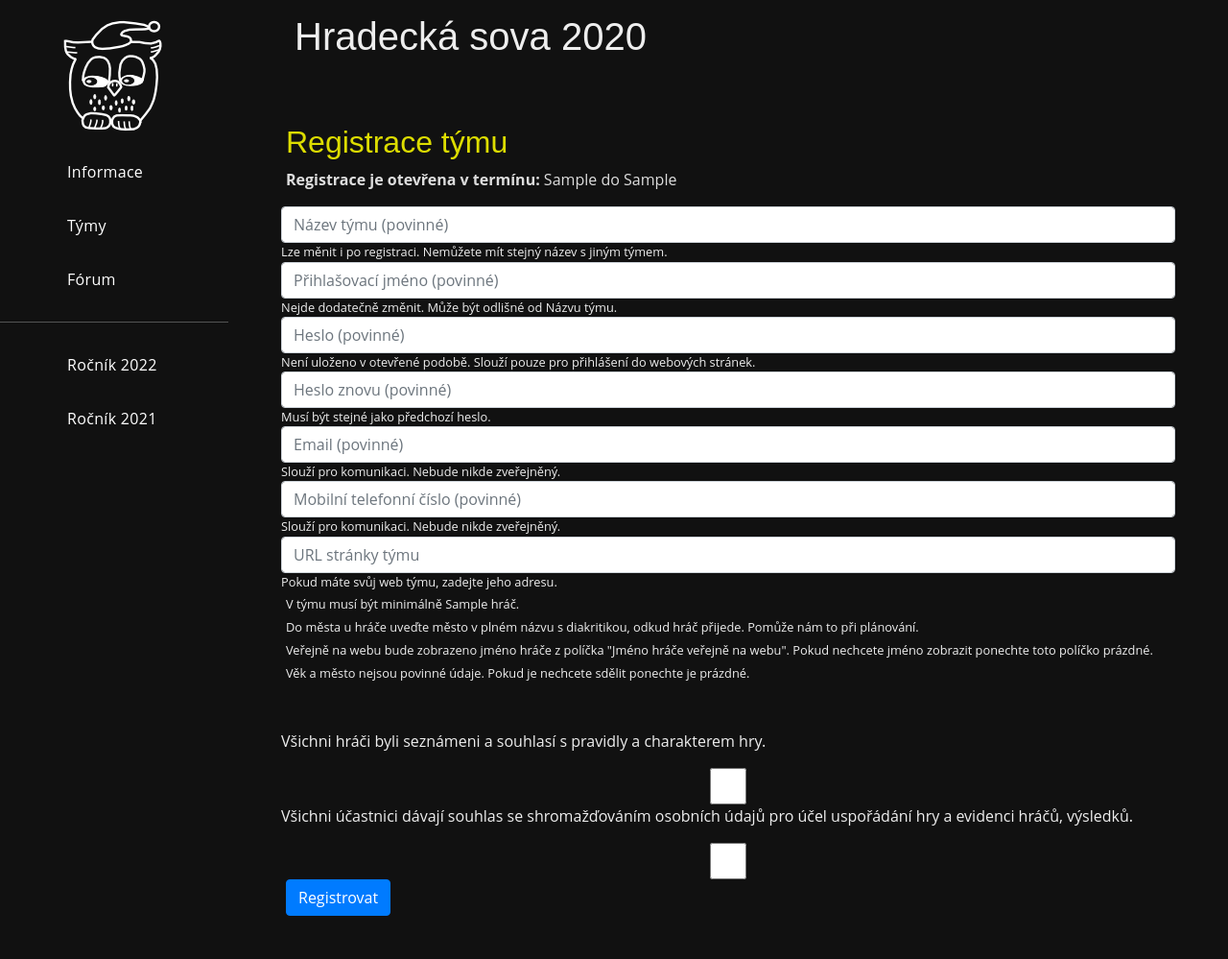
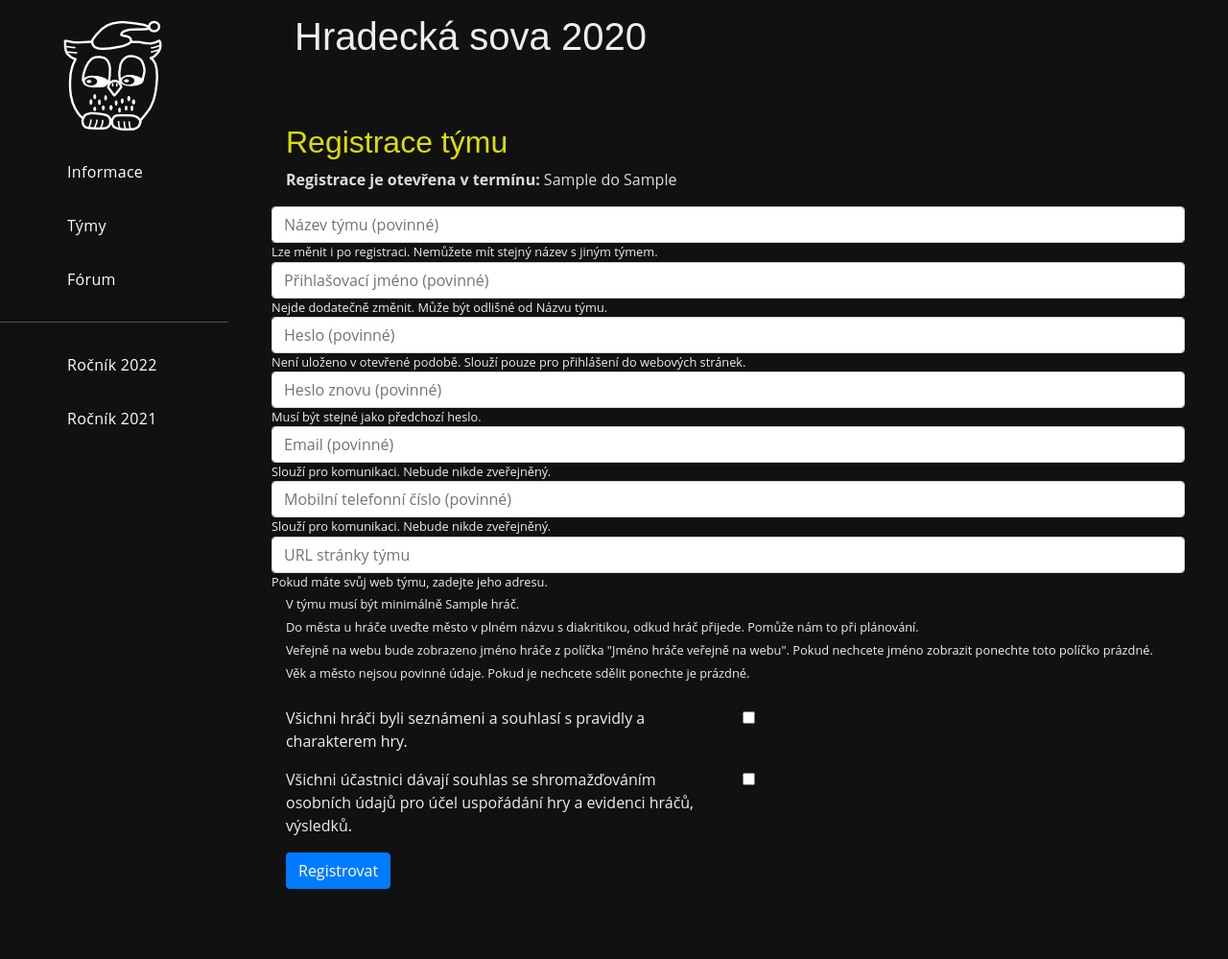
Before and after one commit to pozda2/HKSova, a Flask app: template hksova/templates/team/registration.jinja in a window 1280 px wide. Shown: the whole page at 96% size. After the commit the page ends 926 px from the top, so only its background shows below. Run offline with Flask 2, Linux system fonts and the light colour scheme; the template is opened without the code that fills it: values that come from a table or form of the project are taken from there, most other values are stand-ins (such as "Sample title", 1, 10 or a date in 2020); some libraries are stand-ins or nearby versions.

Commit message:
Fix: css style for chrome

```diff
--- a/hksova/templates/forum/forum_section.jinja
+++ b/hksova/templates/forum/forum_section.jinja
@@ -19,7 +19,7 @@
 {% if section %}
 	{% for post in section %}
 	<table class="table table-dark table-striped">
-		<tr><td>{{post.name}} {% if session.org %} <small>({{ post.dns }})</small> {% endif %}</td><td class="text-right">{{post.insertedAt}}  </td></tr>
+		<tr><td>{{post.name}} {% if session.org %} <small>({{ post.dns }})</small> {% endif %}</td><td align="right">{{post.insertedAt}}  </td></tr>
 		<tr><td colspan=2>{{ post.text }} </td></tr>
 	</table>
 	{% endfor %}
--- a/hksova/templates/team/registration.jinja
+++ b/hksova/templates/team/registration.jinja
@@ -7,60 +7,57 @@
 <form {{url_for('team' ~ year.year ~ ".register_team")}} method="post">
     {{ form.csrf_token }}
 
-    <div class="form-row">
+    <div class="row">
       {{ form.name(class="form-control", id="inputName", placeholder= "Název týmu (povinné)" ) }}
       <small>Lze měnit i po registraci. Nemůžete mít stejný název s jiným týmem.</small>
     </div>
 
-    <div class="form-row">
+    <div class="row">
       {{ form.loginname(class="form-control", id="inputLogin", placeholder= "Přihlašovací jméno (povinné)" ) }}
       <small>Nejde dodatečně změnit. Může být odlišné od Názvu týmu. </small>
     </div>
 
-    <div class="form-row">
+    <div class="row">
       {{ form.password(class="form-control", id="inputPassword", placeholder= "Heslo (povinné)" ) }}
       <small>Není uloženo v otevřené podobě. Slouží pouze pro přihlášení do webových stránek.</small>
     </div>
 
-    <div class="form-row">
+    <div class="row">
       {{ form.password2(class="form-control", id="inputPassword2", placeholder= "Heslo znovu (povinné)" ) }}
       <small>Musí být stejné jako předchozí heslo.</small>
     </div>
 
-    <div class="form-row">
+    <div class="row">
       {{ form.email(class="form-control", id="inputEmail", placeholder= "Email (povinné)" ) }}
       <small>Slouží pro komunikaci. Nebude nikde zveřejněný.</small>
     </div>
 
-    <div class="form-row">
+    <div class="row">
       {{ form.mobil(class="form-control", id="inputMobil", placeholder= "Mobilní telefonní číslo (povinné)" ) }}
       <small>Slouží pro komunikaci. Nebude nikde zveřejněný.</small>
     </div>
 
-    <div class="form-row">
+    <div class="row">
       {{ form.weburl(class="form-control", id="inputWebURL", placeholder= "URL stránky týmu" ) }}
       <small>Pokud máte svůj web týmu, zadejte jeho adresu.</small>
     </div>
 
     {% for player in form.players %}
-        <div class="form-row">
-            <div class="form-group col-md-3">
+        <div class="row">
+            <div class="col">
                 {{ player.form.name(class="form-control", placeholder= "Jméno hráče" ) }}
             </div>
-            <div class="form-group col-md-3">
-                {{ player.form.publicname(size=10, class="form-control", placeholder= "Veřejné jméno na webu" ) }}
+            <div class="col">
+                {{ player.form.publicname(class="form-control", placeholder= "Veřejné jméno na webu" ) }}
             </div>
-            <div class="form-group col-md-3">
-                {{ player.form.city(size=10, class="form-control", placeholder= "Město" ) }}
+            <div class="col">
+                {{ player.form.city(class="form-control", placeholder= "Město" ) }}
             </div>
-            <div class="form-group col-md-3">
-                {{ player.form.age(size=10, class="form-control", placeholder= "Věk" ) }}
+            <div class="col">
+                {{ player.form.age(class="form-control", placeholder= "Věk" ) }}
             </div>
-
         </div>
     {% endfor %}
-
-
 
     <small>V týmu musí být minimálně {{min_players}} hráč.</small>
     <br />
@@ -71,15 +68,23 @@
     <small>Věk a město nejsou povinné údaje. Pokud je nechcete sdělit ponechte je prázdné.</small>
     <br />
     <br>
-    <br>
 
-    <div class="form-row">
+
+    <div class="row">
+     <div class="col">
         <label for="inputAgree">{{ form.agree.label }}</label>
-        {{ form.agree(class="form-control", id="inputAgree" ) }}
+        </div>
+       <div class="col">
+        {{ form.agree( id="inputAgree" ) }}
+        </div>
     </div>
-    <div class="form-row">
+    <div class="row">
+      <div class="col">
         <label for="inputAgree2">{{ form.agree2.label }}</label>
-        {{ form.agree2(class="form-control", id="inputAgree" ) }}
+      </div>
+      <div class="col">
+        {{ form.agree2(id="inputAgree" ) }}
+      </div>
     </div>
 
     <button type="submit" class="btn btn-primary">Registrovat</button>
--- a/hksova/templates/team/registration_cancel.jinja
+++ b/hksova/templates/team/registration_cancel.jinja
@@ -7,8 +7,9 @@
     {{ form.csrf_token }}
      <div class="form-row">
         {{ form.agree.label}}
-        {{ form.agree(class="form-control") }}
+        {{ form.agree() }}
     </div>
+    <br>
     <button type="submit" class="btn btn-primary">Zrušit registraci</button>
 </form>
 {% endblock %}
```
Also changed, not shown: hksova/templates/team/edit_team.jinja (+7 -7 lines).
